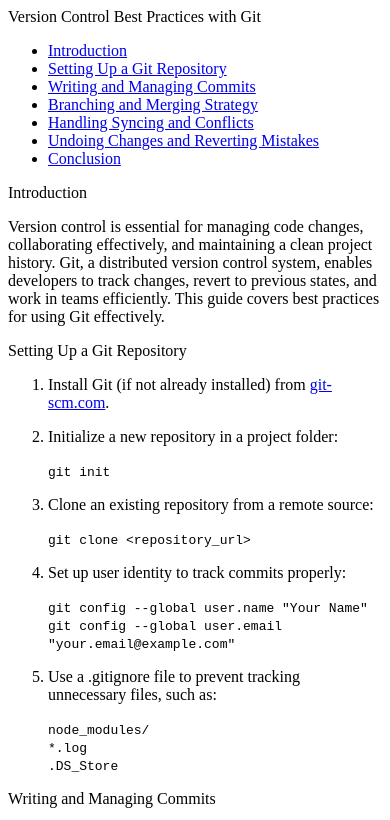
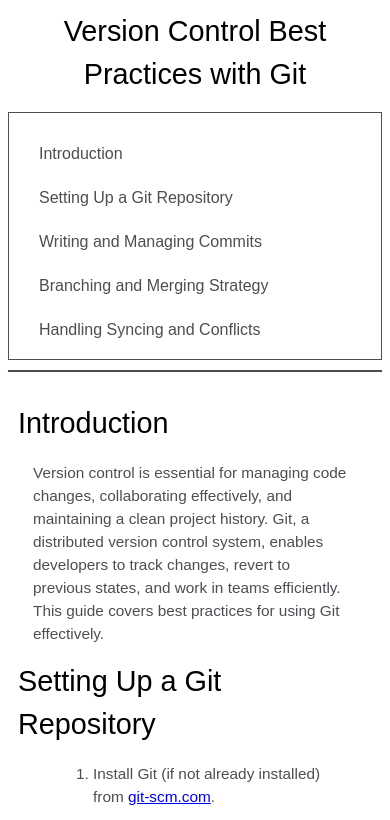
Before and after one commit to leep48/Git-Version-Control-Technical-Doc, a plain HTML site: page index.html in a window 390 px wide. Shown: the top 820 px of the page. Drawn offline with Linux system fonts and the light colour scheme.

Commit message:
added styling through CSS

```diff
--- a/index.html
+++ b/index.html
@@ -1,6 +1,8 @@
 <!DOCTYPE html>
 <html lang="en">
-    <head></head>
+    <head>
+        <link rel="stylesheet" href="styles.css">
+    </head>
     <body>
         <nav id="navbar">
             <header>Version Control Best Practices with Git</header>
@@ -9,19 +11,19 @@
                     <a class="nav-link" href="#Introduction">Introduction</a>
                 </li>
                 <li>
-                    <a class="nav-link" href="#Setting-Up-a-Git-Repository">Setting Up a Git Repository</a>
+                    <a class="nav-link" href="#Setting_Up_a_Git_Repository">Setting Up a Git Repository</a>
                 </li>
                 <li>
-                    <a class="nav-link" href="#Writing-and-Managing-Commits">Writing and Managing Commits</a>
+                    <a class="nav-link" href="#Writing_and_Managing_Commits">Writing and Managing Commits</a>
                 </li>
                 <li>
-                    <a class="nav-link" href="#Branching-and-Merging-Strategy">Branching and Merging Strategy</a>
+                    <a class="nav-link" href="#Branching_and_Merging_Strategy">Branching and Merging Strategy</a>
                 </li>
                 <li>
-                    <a class="nav-link" href="#Handling-Syncing-and-Conflicts">Handling Syncing and Conflicts</a>
+                    <a class="nav-link" href="#Handling_Syncing_and_Conflicts">Handling Syncing and Conflicts</a>
                 </li>
                 <li>
-                    <a class="nav-link" href="#Undoing-Changes-and-Reverting-Mistakes">Undoing Changes and Reverting Mistakes</a>
+                    <a class="nav-link" href="#Undoing_Changes_and_Reverting_Mistakes">Undoing Changes and Reverting Mistakes</a>
                 </li>
                 <li>
                     <a class="nav-link" href="#Conclusion">Conclusion</a>
@@ -38,7 +40,7 @@
                     </p>
                 </article>
             </section>
-            <section class="main-section" id="Setting-Up-a-Git-Repository">
+            <section class="main-section" id="Setting_Up_a_Git_Repository">
                 <header>Setting Up a Git Repository</header>
                 <article>
                     <ol>
@@ -71,7 +73,7 @@
                     </ol>
                 </article>
             </section>
-            <section class="main-section" id="Writing-and-Managing-Commits">
+            <section class="main-section" id="Writing_and_Managing_Commits">
                 <header>Writing and Managing Commits</header>
                 <article>
                     <p>
@@ -90,7 +92,7 @@
                     <code>git commit --amend</code>
                 </article>
             </section>
-            <section class="main-section" id="Branching-and-Merging-Strategy">
+            <section class="main-section" id="Branching_and_Merging_Strategy">
                 <header>Branching and Merging Strategy</header>
                 <article>
                     <p>Always create a new branch for features or bug fixes:</p>
@@ -108,7 +110,7 @@
                     <code>git pull --rebase</code>
                 </article>
             </section>
-            <section class="main-section" id="Handling-Syncing-and-Conflicts">
+            <section class="main-section" id="Handling_Syncing_and_Conflicts">
                 <header>Handling Syncing and Conflicts</header>
                 <article>
                     <p>Pull changes before making new commits to avoid merge issues:</p>
@@ -126,7 +128,7 @@
                     </code>
                 </article>
             </section>
-            <section class="main-section" id="Undoing-Changes-and-Reverting-Mistakes">
+            <section class="main-section" id="Undoing_Changes_and_Reverting_Mistakes">
                 <header>Undoing Changes and Reverting Mistakes</header>
                 <article>
                     <p>Undo the last commit without losing changes:</p>
--- /dev/null
+++ b/styles.css
@@ -0,0 +1,138 @@
+html,
+body {
+  min-width: 290px;
+  color: #4d4e53;
+  background-color: #ffffff;
+  font-family: Arial, Helvetica, sans-serif;
+  line-height: 1.5;
+}
+
+#navbar {
+  position: fixed;
+  min-width: 290px;
+  top: 0px;
+  left: 0px;
+  width: 300px;
+  height: 100%;
+  border-right: solid;
+  border-color: rgba(0, 22, 22, 0.4);
+}
+
+header {
+  color: black;
+  margin: 10px;
+  text-align: center;
+  font-size: 1.8em;
+  font-weight: thin;
+}
+
+#main-doc header {
+  text-align: left;
+  margin: 0px;
+}
+
+#navbar ul {
+  height: 88%;
+  padding: 0;
+  overflow-y: auto;
+  overflow-x: hidden;
+  padding-top: 5%;
+}
+
+#navbar li {
+  color: #4d4e53;
+  list-style: none;
+  position: relative;
+  width: 100%;
+}
+
+#navbar li:hover {
+    background-color: #ededed;
+    width: 95%;
+    border-radius: 5px;
+    margin: auto;
+    box-shadow: 0 0 5px 2px #c2c2c2;
+}
+
+#navbar a {
+  display: block;
+  padding: 10px 30px;
+  color: #4d4e53;
+  text-decoration: none;
+  cursor: pointer;
+}
+
+#main-doc {
+  position: absolute;
+  margin-left: 310px;
+  padding: 20px;
+  margin-bottom: 110px;
+}
+
+section article {
+  color: #4d4e53;
+  margin: 15px;
+  font-size: 0.96em;
+}
+
+section li {
+  margin: 15px 0px 0px 20px;
+}
+
+code {
+  display: block;
+  text-align: left;
+  position: relative;
+  word-break: normal;
+  word-wrap: normal;
+  line-height: 2;
+  background-color: #222222;
+  color: white;
+  padding: 15px;
+  margin: 10px;
+  border-radius: 5px;
+}
+
+@media only screen and (max-width: 815px) {
+  /* For mobile phones: */
+  #navbar ul {
+    border: 1px solid;
+    height: 207px;
+    padding-bottom: 20px;
+  }
+
+  #navbar {
+    background-color: white;
+    position: relative;
+    top: 0;
+    padding: 0;
+    margin: 0;
+    width: 100%;
+    max-height: 330px;
+    border: none;
+    z-index: 1;
+    border-bottom: 2px solid;
+    padding-bottom: 30px;
+  }
+
+  #main-doc {
+    position: relative;
+    margin-left: 0px;
+    padding-top: 30px;
+  }
+}
+
+@media only screen and (max-width: 400px) {
+  #main-doc {
+    margin-left: -10px;
+  }
+
+  code {
+    margin-left: -20px;
+    width: 100%;
+    padding: 15px;
+    padding-left: 10px;
+    padding-right: 45px;
+    min-width: 233px;
+  }
+}
```
